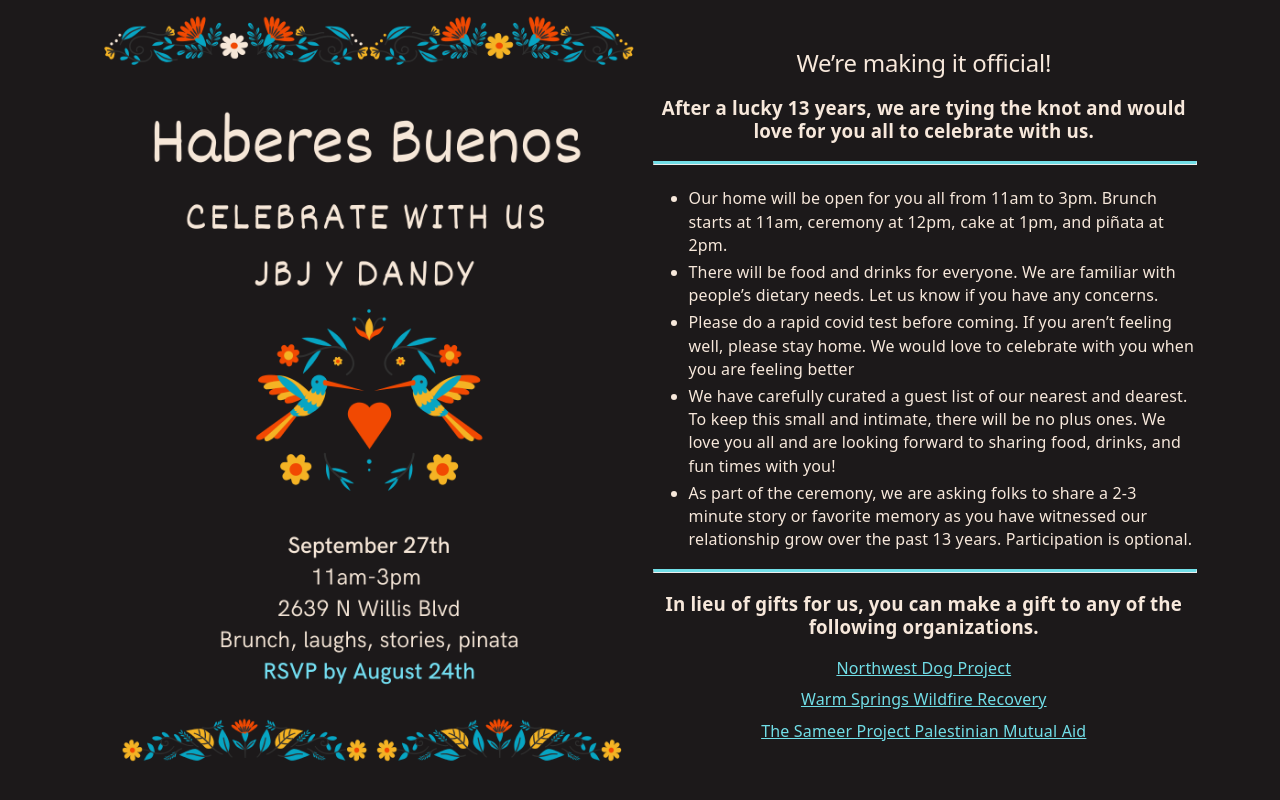
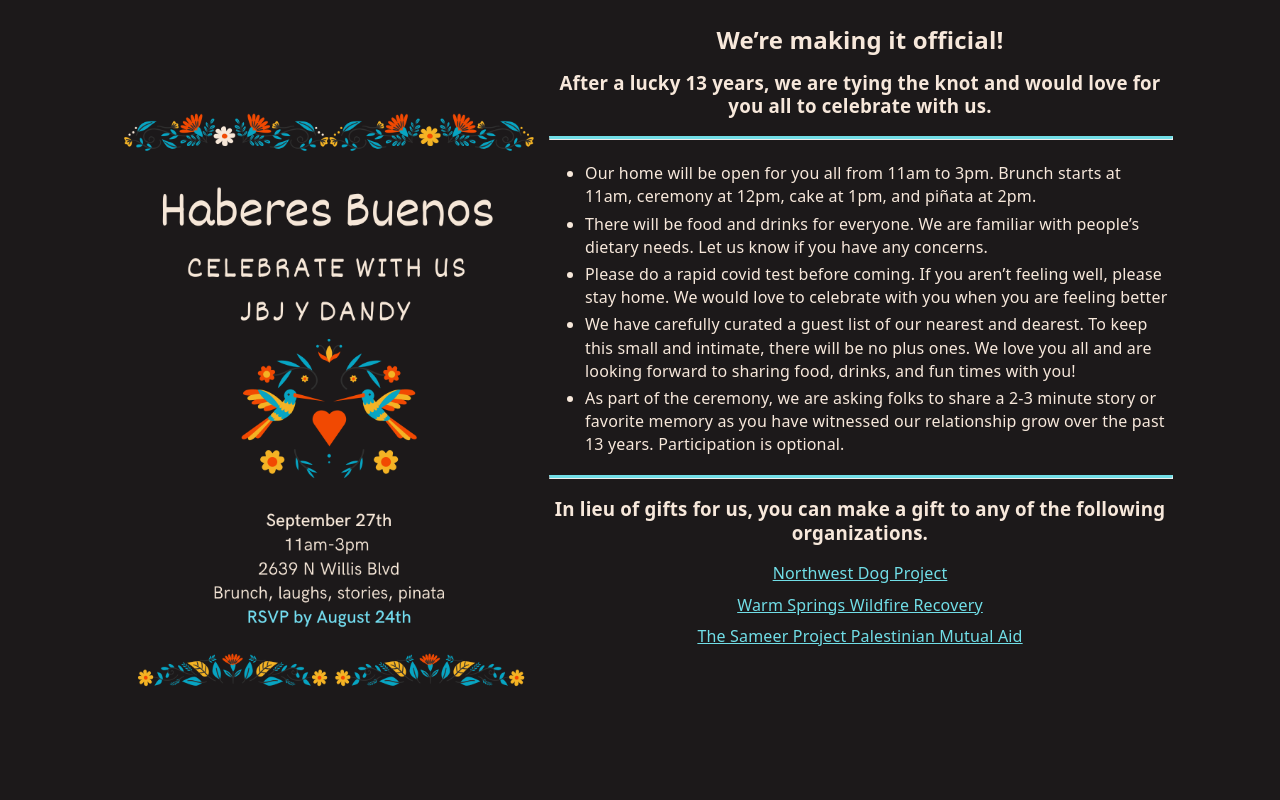
Before and after one commit to jodinkansagor/jbj-and-dandy, a React (Vite) app: page / in a window 1280 px wide. Shown: the top 800 px of the page. Built offline with nearby package versions, Linux system fonts and the light colour scheme.

Commit message:
fix styles again

```diff
--- a/src/App.jsx
+++ b/src/App.jsx
@@ -4,8 +4,12 @@ import './app.css'
 function App() {
 
   return (
+
     <div className="mainInvite">
+      <div className="leftColumn">
+
       <img src={inviteImage} className="inviteImage" />
+      </div>
       <div className="rightColumn">
         <h2>We’re making it official!
         </h2>
@@ -43,6 +47,7 @@ function App() {
         </div>
       </div>
     </div >
+
   )
 }
 
--- a/src/app.css
+++ b/src/app.css
@@ -7,7 +7,8 @@
   width: 100;
   max-width: 1110px;
   margin: 0 auto;
-
+  text-align: center;
+  box-sizing: border-box;
 }
 
 .inviteImage {
@@ -27,6 +28,7 @@
 .orgs {
   display: flex;
   flex-direction: column;
+  padding-bottom: 16px;
 }
 
 ul {
@@ -38,15 +40,40 @@ li {
 }
 
 @media screen and (min-width: 1147px) {
+  /* .container {
+    display: flex;
+    flex-direction: column;
+    align-items: flex-start;
+    height: 100%;
+    overflow: auto
+  } */
   .mainInvite {
     flex-direction: row;
+    align-items: flex-start;
+    /* height: 100vh;
+    overflow-y: auto; */
+
+  }
+
+  .leftColumn {
+    height: 100vh;
+    display: flex;
+    flex-direction: column;
+    justify-content: center;
   }
 
   .inviteImage {
-    height: 100%;
+    height: 615px;
+    width: 440px
   }
+
 
   ul {
     padding-inline-start: 36px;
   }
+
+  .orgs {
+    padding-bottom: 0px
+  }
+
 }
--- a/src/index.css
+++ b/src/index.css
@@ -31,48 +31,3 @@ a {
 a:hover {
   color: #fbb22f;
 }
-
-body {
-  margin: 0;
-}
-
-#root {
-  /* width: 1126px; */
-  max-width: 100%;
-  margin: 0 auto;
-  text-align: center;
-  border-inline: 1px solid var(--border);
-  min-height: 100svh;
-  display: flex;
-  flex-direction: column;
-  box-sizing: border-box;
-}
-
-h1,
-h2 {
-  font-family: var(--heading);
-  font-weight: 500;
-  color: var(--text-h);
-}
-
-h1 {
-  font-size: 56px;
-  letter-spacing: -1.68px;
-  margin: 32px 0;
-  @media (max-width: 1024px) {
-    font-size: 36px;
-    margin: 20px 0;
-  }
-}
-h2 {
-  font-size: 24px;
-  line-height: 118%;
-  letter-spacing: -0.24px;
-  margin: 0 0 8px;
-  @media (max-width: 1024px) {
-    font-size: 20px;
-  }
-}
-p {
-  margin: 0;
-}
```
